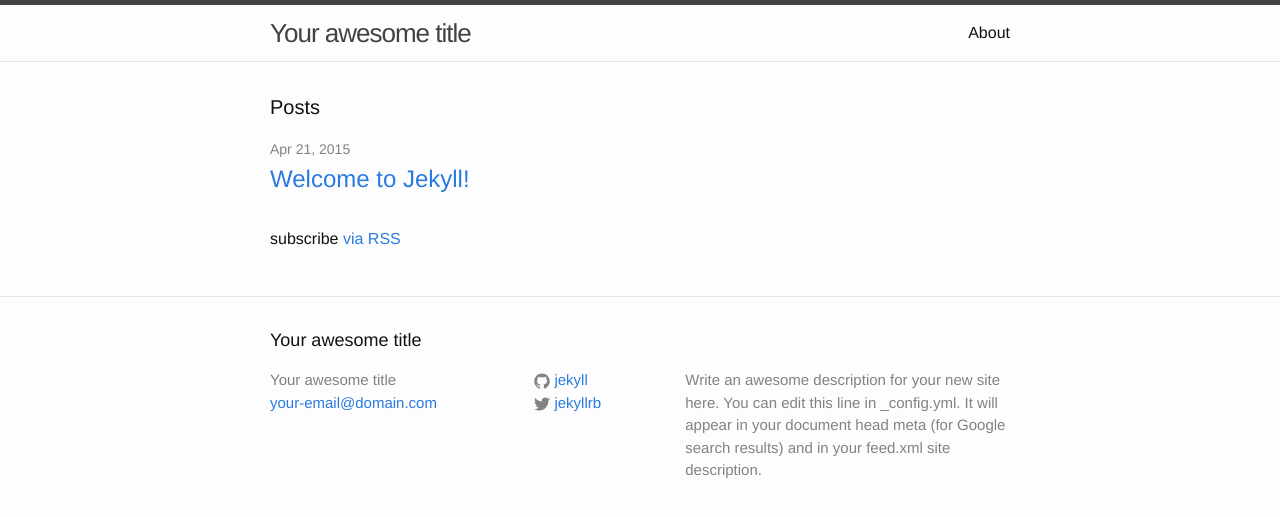
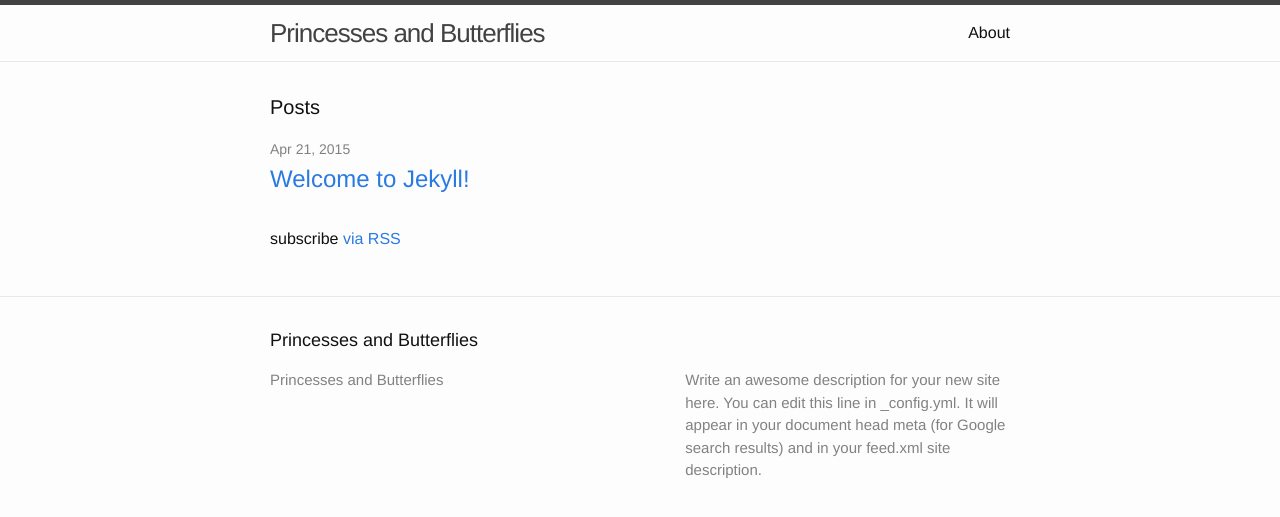
Before and after one commit to sophia1st/sophia1st.github.io, a Jekyll site: the page built from index.html, in a window 1280 px wide. Shown: the top 517 px of the page. Built offline with Jekyll 4.4.1, drawn with Linux system fonts in a browser that asks for light colours.

Commit message:
Changed baseurl in config.

```diff
--- a/_config.yml
+++ b/_config.yml
@@ -1,14 +1,14 @@
 # Site settings
-title: Your awesome title
-email: your-email@domain.com
+title: Princesses and Butterflies
+email:
 description: > # this means to ignore newlines until "baseurl:"
   Write an awesome description for your new site here. You can edit this
   line in _config.yml. It will appear in your document head meta (for
   Google search results) and in your feed.xml site description.
-baseurl: "" # the subpath of your site, e.g. /blog/
-url: "http://yourdomain.com" # the base hostname & protocol for your site
-twitter_username: jekyllrb
-github_username:  jekyll
+baseurl: "/sophia1st.github.io" # the subpath of your site, e.g. /blog/
+url: "http://github.io" # the base hostname & protocol for your site
+twitter_username:
+github_username:
 
 # Build settings
 markdown: kramdown
```
